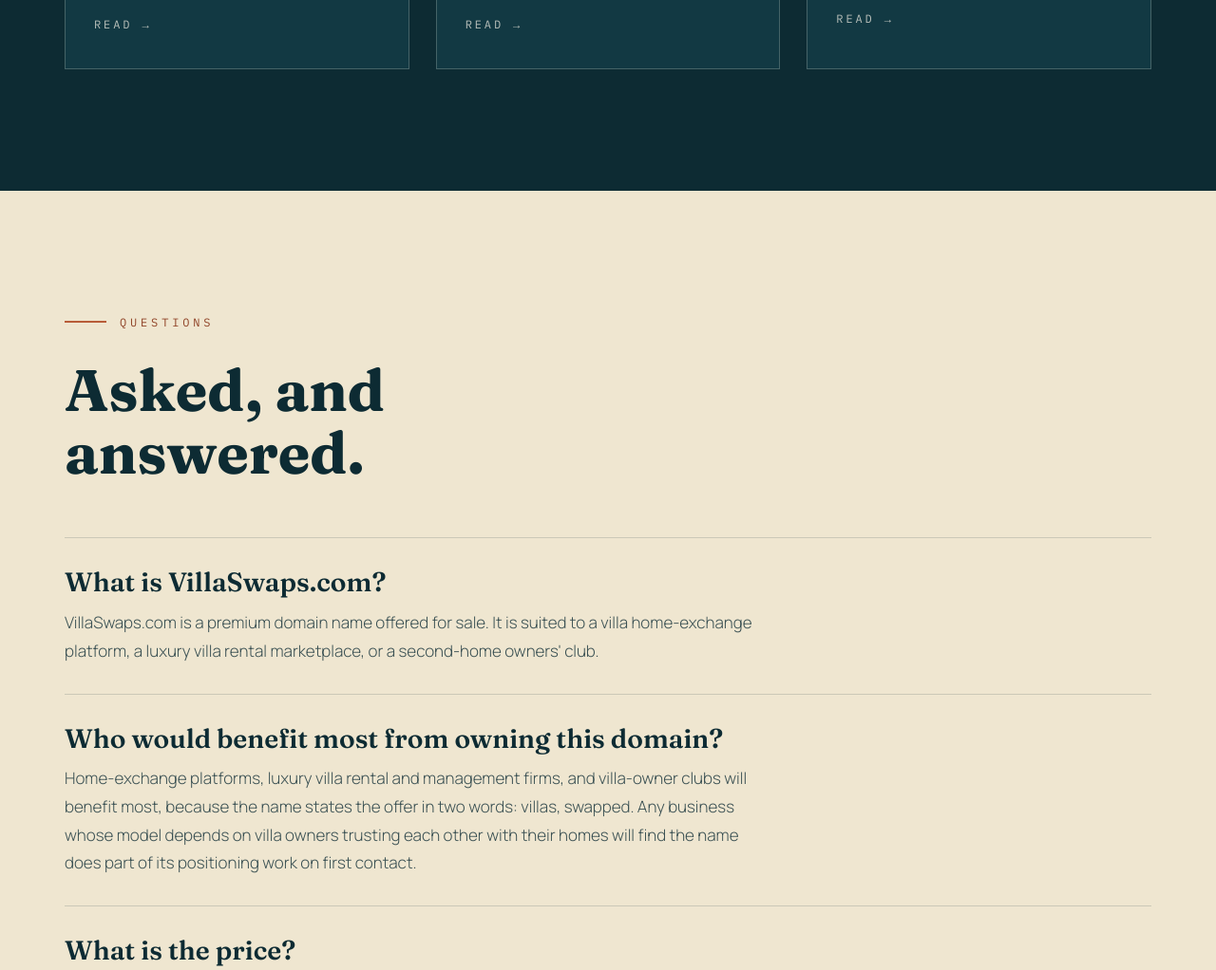
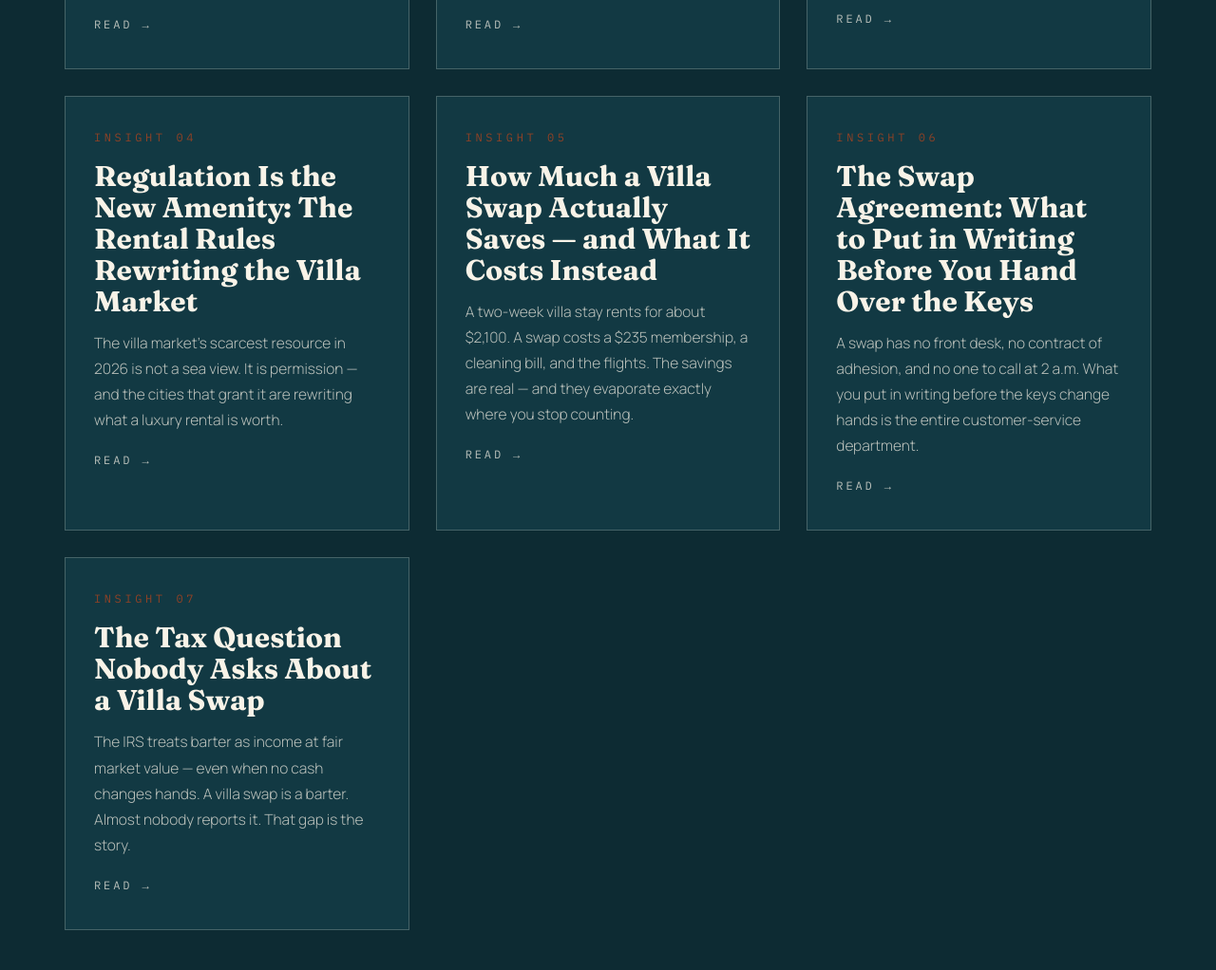
Before and after one commit to primedomaincapital/villaswaps, a plain HTML site: page index.html in a window 1280 px wide. Shown: the part 5277-6299 px from the top of the page at 95% size. Drawn offline with Linux system fonts and the light colour scheme.

Commit message:
Add homepage Insights cards 4-7 (content expansion batch 3E)

```diff
--- a/index.html
+++ b/index.html
@@ -426,6 +426,10 @@
           <p class="read">Read &rarr;</p>
         </div>
       </a>
+<a class="card" href="insights/article4.html"> <div class="tx"> <div class="zone">Insight 04</div> <h3>Regulation Is the New Amenity: The Rental Rules Rewriting the Villa Market</h3> <p>The villa market&#x27;s scarcest resource in 2026 is not a sea view. It is permission — and the cities that grant it are rewriting what a luxury rental is worth.</p> <p class="read">Read &rarr;</p> </div> </a>
+<a class="card" href="insights/article5.html"> <div class="tx"> <div class="zone">Insight 05</div> <h3>How Much a Villa Swap Actually Saves — and What It Costs Instead</h3> <p>A two-week villa stay rents for about $2,100. A swap costs a $235 membership, a cleaning bill, and the flights. The savings are real — and they evaporate exactly where you stop counting.</p> <p class="read">Read &rarr;</p> </div> </a>
+<a class="card" href="insights/article6.html"> <div class="tx"> <div class="zone">Insight 06</div> <h3>The Swap Agreement: What to Put in Writing Before You Hand Over the Keys</h3> <p>A swap has no front desk, no contract of adhesion, and no one to call at 2 a.m. What you put in writing before the keys change hands is the entire customer-service department.</p> <p class="read">Read &rarr;</p> </div> </a>
+<a class="card" href="insights/article7.html"> <div class="tx"> <div class="zone">Insight 07</div> <h3>The Tax Question Nobody Asks About a Villa Swap</h3> <p>The IRS treats barter as income at fair market value — even when no cash changes hands. A villa swap is a barter. Almost nobody reports it. That gap is the story.</p> <p class="read">Read &rarr;</p> </div> </a>
     </div>
   </div>
 </section>
```
